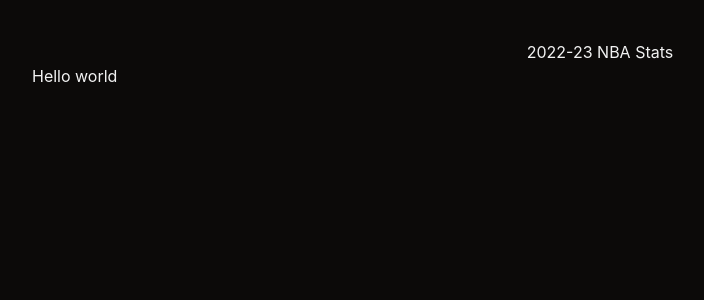
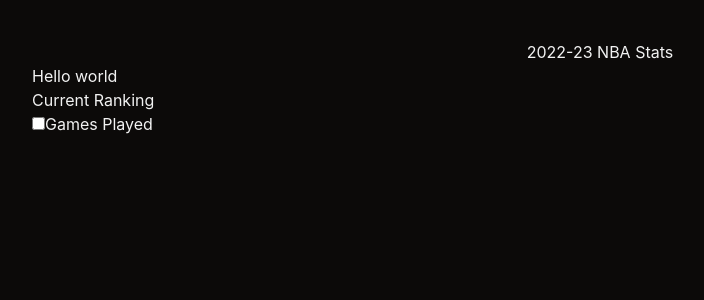
Before and after one commit to rank-my-nba/rank-my-nba, a React app: page / in a window 1280 px wide. Shown: the top 300 px of the page, without its empty margins (40-744 px from the left). Built offline with nearby package versions, Linux system fonts and the light colour scheme; a web font is replaced by a local one.

Commit message:
Building input forms for Ranking Queries via checkbox

```diff
--- a/src/components/CurrentRanking.tsx
+++ b/src/components/CurrentRanking.tsx
@@ -4,6 +4,12 @@ const CurrentRanking = () => {
   return (
     <div>
       <h2>Current Ranking</h2>
+      <div>
+        <form>
+  <input type="checkbox" id="gp" name="gp" value="gp"></input>
+  <label htmlFor="vehicle1">Games Played</label>
+  </form>
+      </div>
     </div>
   );
 };
--- a/src/components/Homepage.tsx
+++ b/src/components/Homepage.tsx
@@ -1,6 +1,7 @@
 import React, { useState } from 'react';
 
 import { DataType } from 'lib/types';
+import CurrentRanking from './CurrentRanking';
 
 type ErrorResponse = {
   error: string;
@@ -32,9 +33,11 @@ export default function Homepage() {
 
   return (
     <div className="flex flex-col p-10 items-center justify-center">
+
       <h1 role="test">2022-23 NBA Stats</h1>
       <div className="container h-screen w-full text-foreground gap-4 justify-center">
         Hello world
+        <CurrentRanking></CurrentRanking>
       </div>
     </div>
   );
```
Also changed, not shown: 2 other files (tests, documents, lock files or other folders).
